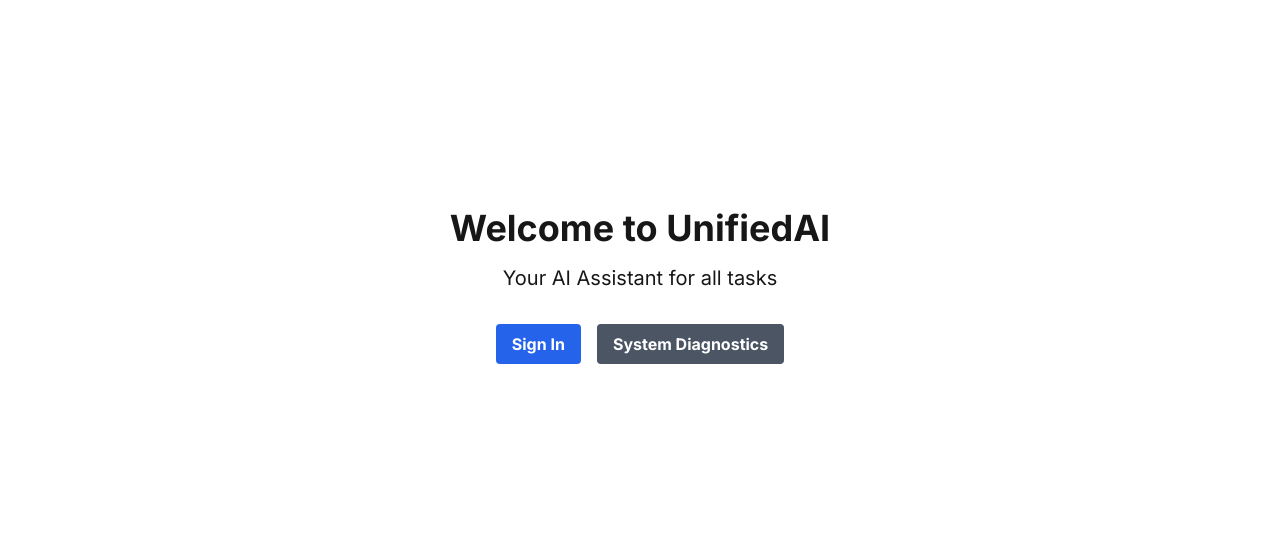
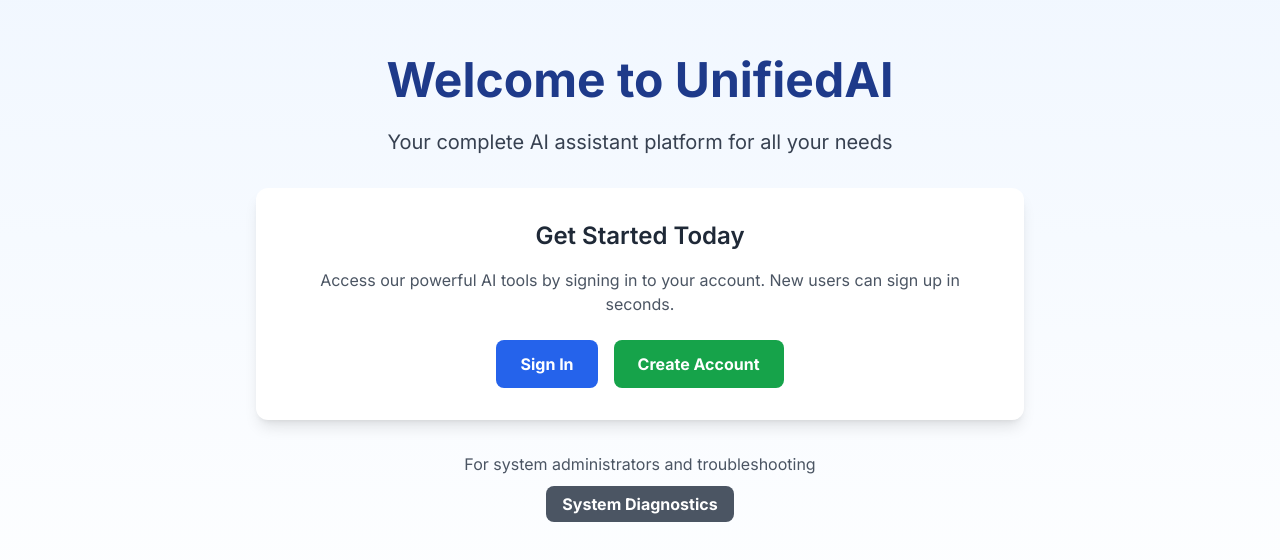
Before and after one commit to sarminvictor/UnifiedAI, a Next.js app: page / in a window 1280 px wide. Shown: the part 114-674 px from the top of the page. Built offline with nearby package versions, Linux system fonts and the light colour scheme.

Commit message:
Deploy 3-31

```diff
--- a/app/layout.tsx
+++ b/app/layout.tsx
@@ -1,6 +1,7 @@
 import type { Metadata } from 'next';
 import { Inter } from 'next/font/google';
 import 'styles/globals.css';
+import { SessionProvider } from '@/app/providers/SessionProvider';
 
 const inter = Inter({ subsets: ['latin'] });
 
@@ -17,7 +18,9 @@
   return (
     <html lang="en">
       <body className={inter.className} suppressHydrationWarning>
-        {children}
+        <SessionProvider>
+          {children}
+        </SessionProvider>
       </body>
     </html>
   );
--- a/app/page.tsx
+++ b/app/page.tsx
@@ -1,21 +1,46 @@
+import Link from 'next/link';
+
 export default function Home() {
   return (
-    <div className="flex flex-col items-center justify-center min-h-screen p-4 text-center">
-      <h1 className="text-4xl font-bold mb-4">Welcome to UnifiedAI</h1>
-      <p className="mb-8 text-xl">Your AI Assistant for all tasks</p>
-      <div className="flex space-x-4">
-        <a
+    <div className="flex flex-col items-center justify-center min-h-screen p-6 text-center bg-gradient-to-b from-blue-50 to-white">
+      <div className="max-w-3xl">
+        <h1 className="text-5xl font-bold mb-6 text-blue-900">Welcome to UnifiedAI</h1>
+        <p className="mb-8 text-xl text-gray-700">Your complete AI assistant platform for all your needs</p>
+
+        <div className="bg-white p-8 rounded-xl shadow-lg mb-8">
+          <h2 className="text-2xl font-semibold mb-4 text-gray-800">Get Started Today</h2>
+          <p className="mb-6 text-gray-600">
+            Access our powerful AI tools by signing in to your account.
+            New users can sign up in seconds.
+          </p>
+
+          <div className="flex flex-col sm:flex-row justify-center gap-4">
+            <Link
               href="/auth/signin"
-          className="bg-blue-600 hover:bg-blue-700 text-white font-bold py-2 px-4 rounded"
+              className="bg-blue-600 hover:bg-blue-700 text-white font-bold py-3 px-6 rounded-lg transition-colors duration-200"
             >
               Sign In
-        </a>
-        <a
+            </Link>
+            <Link
+              href="/auth/signup"
+              className="bg-green-600 hover:bg-green-700 text-white font-bold py-3 px-6 rounded-lg transition-colors duration-200"
+            >
+              Create Account
+            </Link>
+          </div>
+        </div>
+
+        <div className="text-gray-600">
+          <p className="mb-4">
+            For system administrators and troubleshooting
+          </p>
+          <Link
             href="/debug"
-          className="bg-gray-600 hover:bg-gray-700 text-white font-bold py-2 px-4 rounded"
+            className="bg-gray-600 hover:bg-gray-700 text-white font-bold py-2 px-4 rounded-lg transition-colors duration-200"
           >
             System Diagnostics
-        </a>
+          </Link>
+        </div>
       </div>
     </div>
   );
--- /dev/null
+++ b/app/subscriptions/page.tsx
@@ -0,0 +1,14 @@
+import { redirect } from 'next/navigation';
+import { getServerSession } from 'next-auth/next';
+import { authOptions } from '@/lib/auth.config';
+
+export default async function SubscriptionsPage() {
+    const session = await getServerSession(authOptions);
+
+    if (!session) {
+        redirect('/auth/signin');
+    }
+
+    // Redirect to protected subscriptions dashboard
+    redirect('/(protected)/subscriptions');
+}
--- /dev/null
+++ b/app/user/page.tsx
@@ -0,0 +1,14 @@
+import { redirect } from 'next/navigation';
+import { getServerSession } from 'next-auth/next';
+import { authOptions } from '@/lib/auth.config';
+
+export default async function UserPage() {
+    const session = await getServerSession(authOptions);
+
+    if (!session) {
+        redirect('/auth/signin');
+    }
+
+    // Redirect to protected user dashboard
+    redirect('/(protected)/user');
+}
```
Also changed, not shown: middleware.ts (+19 -4 lines). Lines whose indentation alone changed are shown as unchanged.
